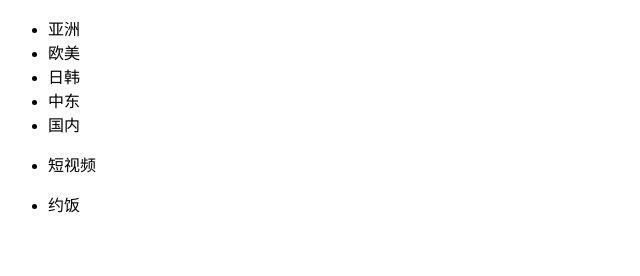
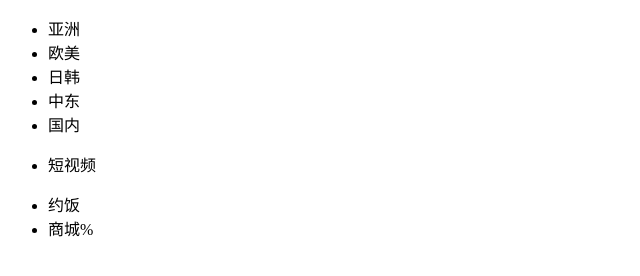
Before and after one commit to rusay0k/test, a plain HTML site: page index.html in a window 1280 px wide. Shown: the whole page, without its empty margins (0-640 px from the left). Drawn offline with Linux system fonts and the light colour scheme.

Commit message:
shopping %

```diff
--- a/index.html
+++ b/index.html
@@ -18,6 +18,7 @@
   </ul>
   <ul>
     <li>约饭</li>
+    <li>商城%</li>
   </ul>
 </body>
 </html>
```
